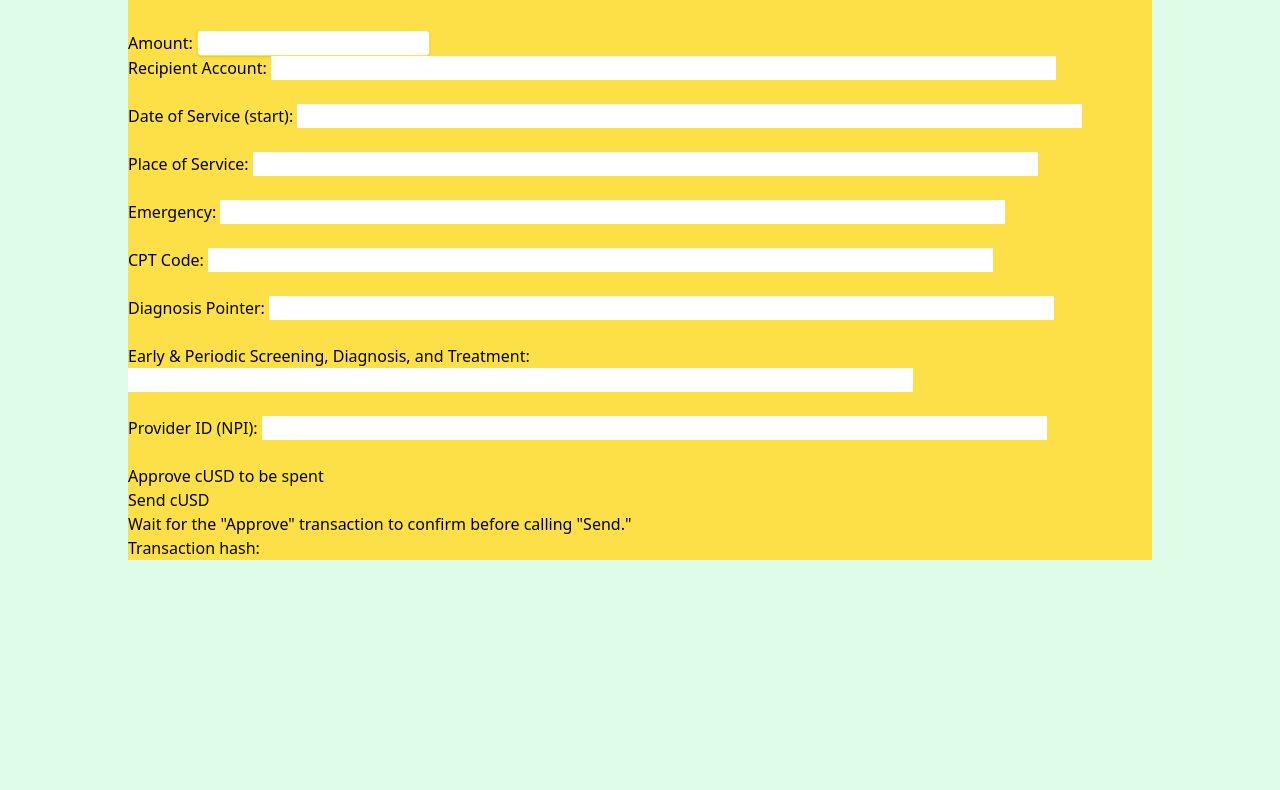
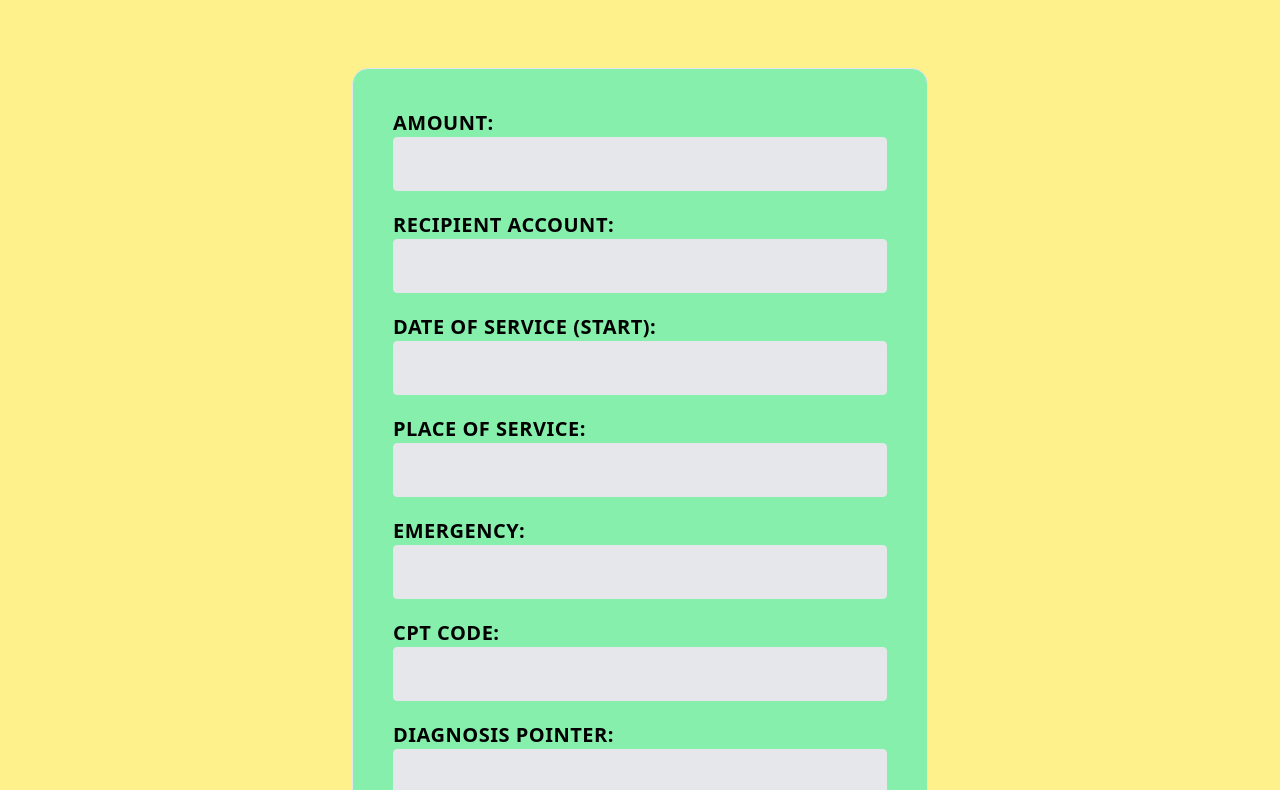
Before and after one commit to ambitpay/ambit_celo, a website with bundled scripts: page webpage/index.html in a window 1280 px wide. Shown: the part 78-868 px from the top of the page. Before the commit the page ends 800 px from the top, so only its background shows below. Built offline with nearby package versions, Linux system fonts and the light colour scheme.

Commit message:
added styling to form

```diff
--- a/webpage/index.html
+++ b/webpage/index.html
@@ -1,65 +1,78 @@
 <!DOCTYPE html>
 <html lang="en">
-  <body class="bg-green-100">
+  <body class="bg-yellow-200">
   <head>
     <meta charset="utf-8" />
     <meta name="viewport" content="width=device-width, initial-scale=1" />
     <script src="https://cdn.tailwindcss.com"></script>
   </head>
-  <header class="flex flex-row justify-center bg-green-300">
-    <h1>AMBIT</h1>
-    <button type="button" id="login">
+  <header class="flex flex-row justify-between bg-green-300 px-10 py-5">
+    <div>
+      <h1 class="font-bold">AMBIT</h1>
+    </div>
+    <div>
+      <button type="button" id="login" class="border border-black rounded-md px-2">
         Connect extension & initialize contracts
       </button>
+    </div>
   </header>
 
-  <main class="container mx-auto justify-center max-w-screen-lg bg-yellow-300">
+  <main class="container mx-auto flex flex-col place-items-center max-w-screen-lg">
 
-    <h1 class="text-3xl font-bold underline">Test</h1>
+    <form class="container my-20 flex flex-col px-10 border rounded-2xl bg-green-300 py-10 max-w-xl">
+      <label for="amount" class="uppercase tracking-wide text-black text-xl font-bold mb-2">
+        </span>Amount:<span>
+        <input type="text" id="amount" name="amount" class="w-full bg-gray-200 text-black border border-gray-200 rounded py-3 px-4 mb-3" />
+      </label>
+      <label for="recipient" class="uppercase tracking-wide text-black text-xl font-bold mb-2">
+        </span>Recipient Account:<span>
+        <input type="text" id="recipient" name="recipient" class="w-full bg-gray-200 text-black border border-gray-200 rounded py-3 px-4 mb-3" />
+      </label>
+      <label for="date_of_service" class="uppercase tracking-wide text-black text-xl font-bold mb-2">
+        <span>Date of Service (start):</span>
+        <input type="text" id="date_of_service" name="date_of_service" class="w-full bg-gray-200 text-black border border-gray-200 rounded py-3 px-4 mb-3" />
+      </label>
 
-    <br/><br/>
-    <form>
-    <label for="amount">Amount:</label>
-    <input type="text" id="amount" name="amount" class="shadow appearance-none border border-yellow-300 rounded w-full>
-    <br/><br/>
-    <label for="recipient">Recipient Account:</label>
-    <input type="text" id="recipient" name="recipient" size="80">
-    <br/><br/>
-    <label for="date_of_service">Date of Service (start):</label>
-    <input type="text" id="date_of_service" name="date_of_service" size="80">
-    <br/><br/>
-    <label for="place_of_service">Place of Service:</label>
-    <input type="text" id="place_of_service" name="place_of_service" size="80">
-    <br/><br/>
-    <label for="emergency">Emergency:</label>
-    <input type="text" id="emergency" name="emergency" size="80">
-    <br/><br/>
-    <label for="CPT_code">CPT Code:</label>
-    <input type="text" id="CPT_code" name="CPT_code" size="80">
-    <br/><br/>
-    <label for="diagnosis_pointer">Diagnosis Pointer:</label>
-    <input type="text" id="diagnosis_pointer" name="diagnosis_pointer" size="80">
-    <br/><br/>
-    <label for="epsdt">Early & Periodic Screening, Diagnosis, and Treatment:</label>
-    <input type="text" id="epsdt" name="epsdt" size="80">
-    <br/><br/>
-    <label for="providor_id_NPI">Provider ID (NPI):</label>
-    <input type="text" id="providor_id_NPI" name="providor_id_NPI" size="80">
-    <br/><br/>
+      <label for="place_of_service" class="uppercase tracking-wide text-black text-xl font-bold mb-2">
+        <span>Place of Service:</span>
+        <input type="text" id="place_of_service" name="place_of_service" class="w-full bg-gray-200 text-black border border-gray-200 rounded py-3 px-4 mb-3" />
+      </label>
+
+      <label for="emergency" class="uppercase tracking-wide text-black text-xl font-bold mb-2">
+        <span>Emergency:</span>
+        <input type="text" id="emergency" name="emergency" class="w-full bg-gray-200 text-black border border-gray-200 rounded py-3 px-4 mb-3"/>
+      </label>
+
+      <label for="CPT_code" class="uppercase tracking-wide text-black text-xl font-bold mb-2">
+        <span>CPT Code:</span>
+        <input type="text" id="CPT_code" name="CPT_code" class="w-full bg-gray-200 text-black border border-gray-200 rounded py-3 px-4 mb-3"/>
+      </label>
+
+      <label for="diagnosis_pointer" class="uppercase tracking-wide text-black text-xl font-bold mb-2">
+        <span>Diagnosis Pointer:</span>
+        <input type="text" id="diagnosis_pointer" name="diagnosis_pointer" class="w-full bg-gray-200 text-black border border-gray-200 rounded py-3 px-4 mb-3" />
+      </label>
+
+      <label for="epsdt" class="uppercase tracking-wide text-black text-xl font-bold mb-2">
+        <span>Early & Periodic Screening, Diagnosis, and Treatment:</span>
+        <input type="text" id="epsdt" name="epsdt" class="w-full bg-gray-200 text-black border border-gray-200 rounded py-3 px-4 mb-3" />
+      </label>
+
+      <label for="providor_id_NPI" class="uppercase tracking-wide text-black text-xl font-bold mb-2">
+        <span>Provider ID (NPI):</span>
+        <input type="text" id="providor_id_NPI" name="providor_id_NPI" class="w-full bg-gray-200 text-black border border-gray-200 rounded py-3 px-4 mb-3"/>
+      </label>
     </form>
-
-    <button type="button" id="approve">
+    <div class="container my-5 flex flex-col px-10 border rounded-2xl bg-green-300 py-10 max-w-xl px-20 space-y-5">
+      <button type="button" id="approve" class="border border-black rounded-md px-2 bg-green-200 hover:bg-green-100 py-5">
         Approve cUSD to be spent
       </button>
-
-    <br/>
-
-    <button type="button" id="send">
+      <button type="button" id="send" class="border border-black rounded-md px-2 bg-green-200 hover:bg-green-100 py-5">
           Send cUSD
       </button>
-
-    <p>Wait for the "Approve" transaction to confirm before calling "Send."</p>
-    <p>Transaction hash: <a target="_blank" id="txHash"></a></p>
+      <p class="text-center text-red-400 font-bold italic px-10 text-xl">Wait for the "Approve" transaction to confirm before calling "Send."</p>
+      <p class="text-center px-10 text-lg">Transaction hash: <a target="_blank" id="txHash"></a></p>
+    </div>
 
     <script src="bundle.js"></script>
   </main>
```
Lines whose indentation alone changed are shown as unchanged.
